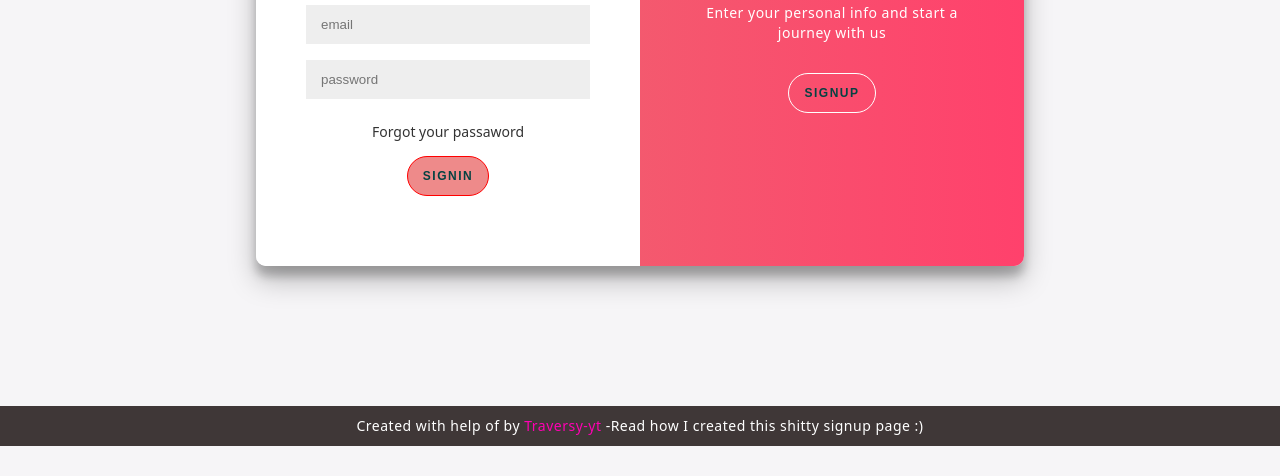
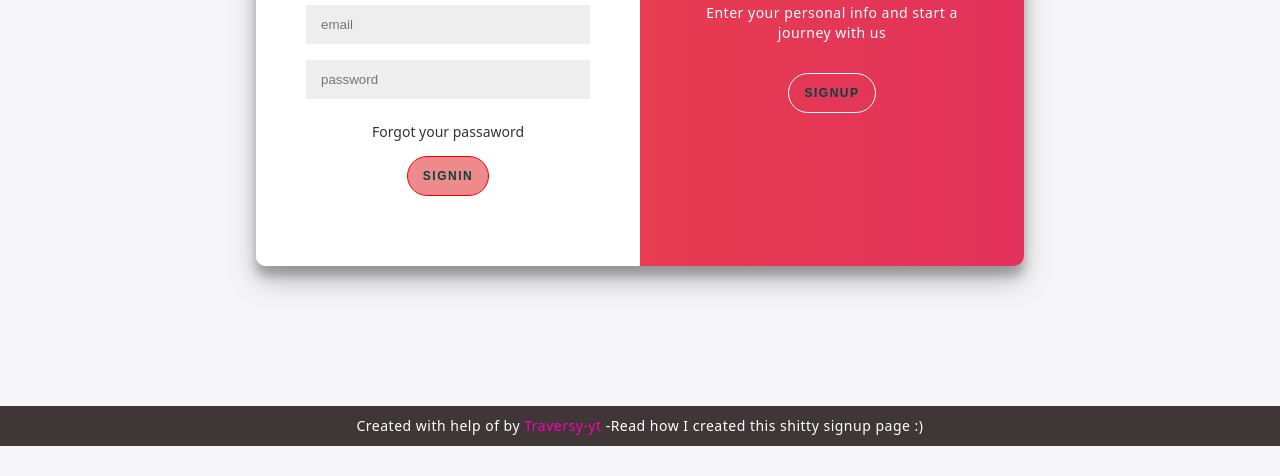
Before and after one commit to pranjul-gh/WebProjects, a plain HTML site: page SignIn and SignUP form/s-index.html in a window 1280 px wide. Shown: the part 354-830 px from the top of the page. Drawn offline with Linux system fonts and the light colour scheme.

Commit message:
some changes

```diff
--- a/SignIn and SignUP form/s-style.css
+++ b/SignIn and SignUP form/s-style.css
@@ -125,8 +125,8 @@ button.ghost{
     width: 40px;
 }
 .overlay{
-    background: rgb(218, 84, 84);
-    background: linear-gradient(to right, rgb(233, 113, 113), #ff416c) no-repeat 0 0 / cover;
+    background: rgb(212, 61, 61);
+    background: linear-gradient(to right, rgb(236, 70, 70), #e2325b) no-repeat 0 0 / cover;
     color: #fff;
     position: relative;
     left: -100%;
```
